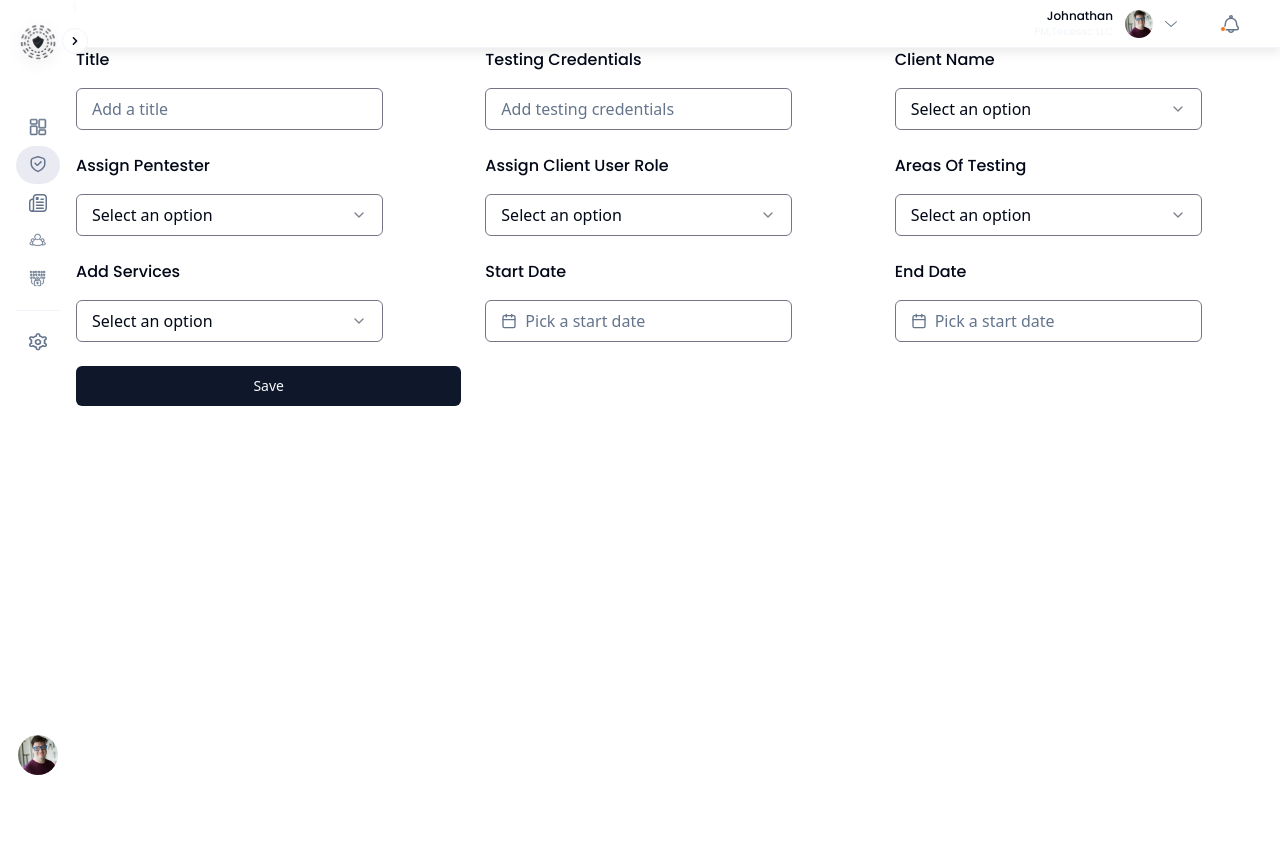
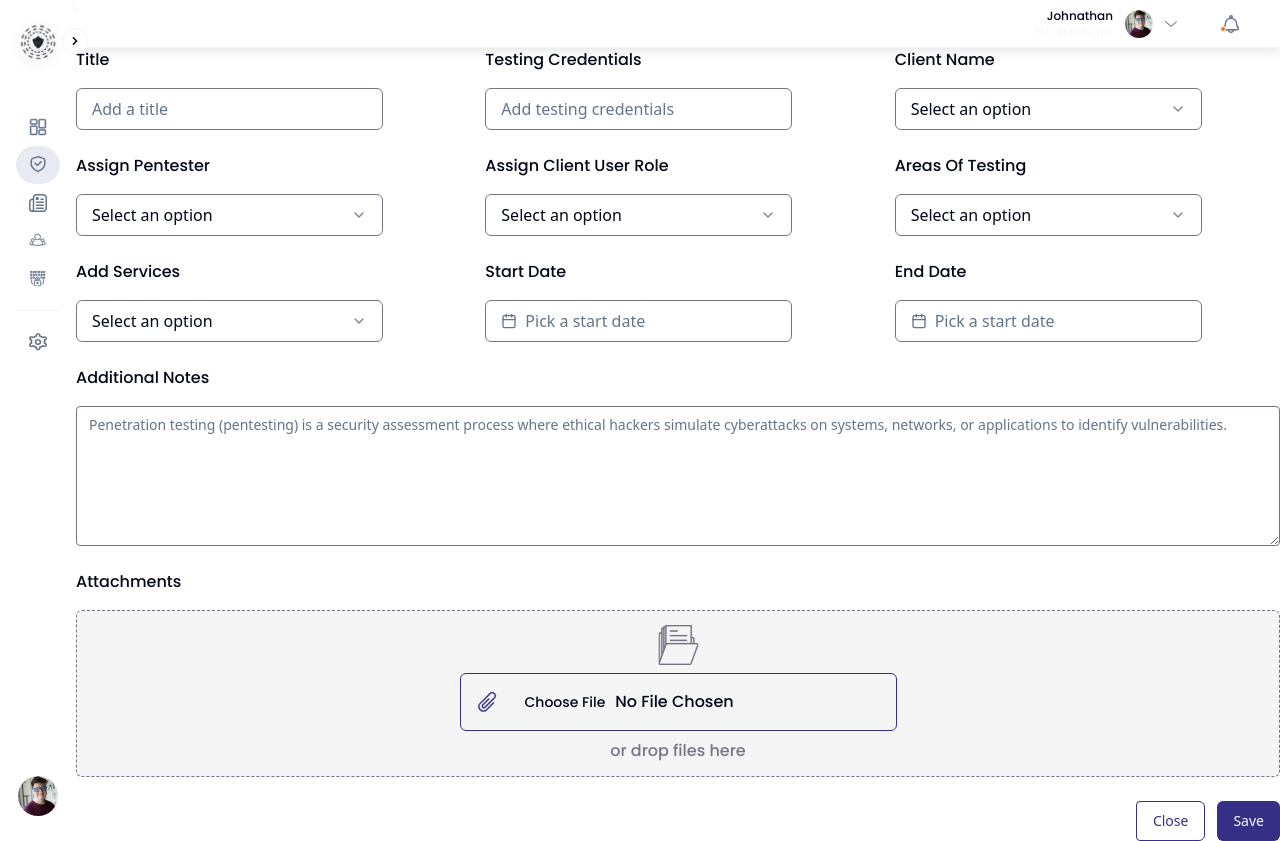
Before and after one commit to tariq-csit/frontend-staging, a React (Vite) app: page /dashboard/pentests in a window 1280 px wide. Before the commit the page ends 800 px from the top, so only its background shows below. Built offline with nearby package versions, Linux system fonts and the light colour scheme.

Commit message:
Add text area and file input field in the new pentests form

```diff
--- a/src/components/newPentestsForm/NewPentestsForm.tsx
+++ b/src/components/newPentestsForm/NewPentestsForm.tsx
@@ -1,10 +1,14 @@
 import React from "react";
+import papersIcon from '/papers.svg'
+import fileIcon from '/file.svg'
 import { useForm } from "react-hook-form";
 import { zodResolver } from "@hookform/resolvers/zod";
 import { format } from "Date-fns"
 import { Calendar as CalendarIcon } from "lucide-react"
 import { Calendar } from "@/components/ui/calendar"
 import { cn } from "@/lib/utils"
+import { Textarea } from "@/components/ui/textarea"
+
 import {
   Select,
   SelectContent,
@@ -34,8 +38,8 @@ const formSchema = z.object({
   Title: z.string().min(3, {
     message: "Title must be atleast 3 characters long",
   }),
-  TestingCredentials: z.string().min(1, {
-    message: "Required",
+  TestingCredentials: z.string().min(3, {
+    message: "Credentials must be atleast 3 characters long",
   }),
   ClientName: z.string().min(1, {
     message: "Required",
@@ -52,12 +56,12 @@ const formSchema = z.object({
   AddServices: z.string().min(1, {
     message: "Required",
   }),
-  StartDate: z.string().min(1, {
-    message: "Required",
+  StartDate: z.any(),
+  EndDate: z.any(),
+  AdditionalNotes: z.string().min(3, {
+    message: "Notes must be atleast 3 characters long",
   }),
-  EndDate: z.string().min(1, {
-    message: "Required",
-  }),
+  Attachments: z.any()
 
 });
 
@@ -75,8 +79,10 @@ function NewPentestsForm() {
       ClientName: '',
       AssignPentester: '',
       AssignClientUserRole: '',
-      StartDate: '',
-      EndDate: ''
+      StartDate: startDate,
+      EndDate: endDate,
+      AdditionalNotes: '',
+      Attachments: ''
     },
   });
   const onSubmit = (values: z.infer<typeof formSchema>) => {
@@ -86,9 +92,11 @@ function NewPentestsForm() {
   return (
     <Form {...form}>
       <form
+      className="flex flex-col justify-between gap-component"
         onSubmit={form.handleSubmit(onSubmit)}
-        className="grid grid-cols-3 gap-component self-stretch"
+
       >
+        <div className="grid grid-cols-3 gap-component self-stretch">
         <FormField
           control={form.control}
           name="Title"
@@ -137,7 +145,7 @@ function NewPentestsForm() {
               </FormLabel>
               <FormControl>
               <Select >
-          <SelectTrigger {...field} className="flex h-input px-input justify-between items-center border border-inputBorder rounded-input w-full sm:text-sm lg:text-base">
+          <SelectTrigger className="flex h-input px-input justify-between items-center border border-inputBorder rounded-input w-full sm:text-sm lg:text-base">
             <SelectValue placeholder="Select an option" />
           </SelectTrigger>
           <SelectContent>
@@ -161,7 +169,7 @@ function NewPentestsForm() {
               </FormLabel>
               <FormControl>
               <Select >
-          <SelectTrigger {...field} className="flex h-input px-input justify-between items-center border border-inputBorder rounded-input w-full sm:text-sm lg:text-base">
+          <SelectTrigger  className="flex h-input px-input justify-between items-center border border-inputBorder rounded-input w-full sm:text-sm lg:text-base">
             <SelectValue placeholder="Select an option" />
           </SelectTrigger>
           <SelectContent>
@@ -185,7 +193,7 @@ function NewPentestsForm() {
               </FormLabel>
               <FormControl>
               <Select >
-          <SelectTrigger {...field} className="flex h-input px-input justify-between items-center border border-inputBorder rounded-input w-full sm:text-sm lg:text-base">
+          <SelectTrigger className="flex h-input px-input justify-between items-center border border-inputBorder rounded-input w-full sm:text-sm lg:text-base">
             <SelectValue placeholder="Select an option" />
           </SelectTrigger>
           <SelectContent>
@@ -209,7 +217,7 @@ function NewPentestsForm() {
               </FormLabel>
               <FormControl>
               <Select >
-          <SelectTrigger {...field} className="flex h-input px-input justify-between items-center border border-inputBorder rounded-input w-full sm:text-sm lg:text-base">
+          <SelectTrigger  className="flex h-input px-input justify-between items-center border border-inputBorder rounded-input w-full sm:text-sm lg:text-base">
             <SelectValue placeholder="Select an option" />
           </SelectTrigger>
           <SelectContent>
@@ -233,7 +241,7 @@ function NewPentestsForm() {
               </FormLabel>
               <FormControl>
               <Select >
-          <SelectTrigger {...field} className="flex h-input px-input justify-between items-center border border-inputBorder rounded-input w-full sm:text-sm lg:text-base">
+          <SelectTrigger className="flex h-input px-input justify-between items-center border border-inputBorder rounded-input w-full sm:text-sm lg:text-base">
             <SelectValue placeholder="Select an option" />
           </SelectTrigger>
           <SelectContent>
@@ -256,9 +264,9 @@ function NewPentestsForm() {
               Start Date
               </FormLabel>
               <FormControl>
-              <Popover >
+              <Popover {...field}>
       <PopoverTrigger asChild>
-        <Button {...field}
+        <Button
           variant={"outline"}
           className={cn(
             "flex h-input px-input  justify-start border border-inputBorder rounded-input w-full sm:text-sm lg:text-base",
@@ -321,7 +329,56 @@ function NewPentestsForm() {
             </FormItem>
           )}
         />
-      <Button type="submit">Save</Button>
+        </div>
+        <div className="flex w-full" >
+        <FormField
+          control={form.control}
+          name="AdditionalNotes"
+          render={({ field }) => (
+            <FormItem className="flex w-full  flex-col items-start gap-2 ">
+              <FormLabel className="font-poppins font-medium capitalize text-2xs sm:text-sm lg:text-base">
+              Additional Notes
+              </FormLabel>
+              <FormControl>
+        <Textarea {...field} className="flex h-textArea rounded-sm border border-inputBorder p-listItem items-start gap-nav self-stretch" placeholder={textareaPlaceHolder} />
+        </FormControl>
+              <FormMessage />
+            </FormItem>
+          )}
+        />
+        </div>
+        <div className="flex w-full" >
+
+        <FormField
+          control={form.control}
+          name="Attachments"
+          render={({ field }) => (
+            <FormItem className="flex w-full  flex-col items-start gap-2 ">
+              <FormLabel className="font-poppins font-medium capitalize text-2xs sm:text-sm lg:text-base">
+              Attachments
+              </FormLabel>
+              <FormControl>
+                <div className="flex flex-col items-center justify-center gap-2  h-attachmentsField rounded-formInput border border-dashed bg-[#F5F5F5] border-inputBorder p-listItem  self-stretch">
+                  <div className="flex flex-col items-center gap-2 self-stretch ">
+                  <img src={papersIcon}  />
+                <div className="flex p-formBtn justify-center items-center gap-form border rounded-formInput border-primary-900">
+                  <img src={fileIcon}  />
+                  <Input className="font-poppins text-base font-medium capitalize bg-inherit border-none" type="file" placeholder="Choose files"/>
+                </div>
+                  <label className="font-poppins text-inputBorder text-base lowercase font-medium">or drop files here</label>
+                  </div>
+                </div>
+        </FormControl>
+              <FormMessage />
+            </FormItem>
+          )}
+        />
+
+        </div>
+        <div className="flex justify-end items-end gap-settingSection self-stretch">
+          <Button className="bg-white border border-primary-900 rounded-s hover:text-white text-primary-900 text-sm leading-4 font-normal p-formBtn">Close</Button>
+          <Button className="bg-primary-900 text-sm leading-4 font-normal p-formBtn" type="submit">Save</Button>
+        </div>
       </form>
     </Form>
   );
--- /dev/null
+++ b/src/components/ui/textarea.tsx
@@ -0,0 +1,24 @@
+import * as React from "react"
+
+import { cn } from "@/lib/utils"
+
+export interface TextareaProps
+  extends React.TextareaHTMLAttributes<HTMLTextAreaElement> {}
+
+const Textarea = React.forwardRef<HTMLTextAreaElement, TextareaProps>(
+  ({ className, ...props }, ref) => {
+    return (
+      <textarea
+        className={cn(
+          "flex min-h-[80px] w-full rounded-md border border-input bg-background px-3 py-2 text-sm ring-offset-background placeholder:text-muted-foreground focus-visible:outline-none focus-visible:ring-2 focus-visible:ring-ring focus-visible:ring-offset-2 disabled:cursor-not-allowed disabled:opacity-50",
+          className
+        )}
+        ref={ref}
+        {...props}
+      />
+    )
+  }
+)
+Textarea.displayName = "Textarea"
+
+export { Textarea }
--- a/tailwind.config.js
+++ b/tailwind.config.js
@@ -82,7 +82,8 @@ export default {
   			reportsComponent: '1.25rem',
   			reoprtItem: '1.25rem',
   			settingSection: '3.75rem',
-  			input: '0.9375rem'
+  			input: '0.9375rem',
+				formBtn: '0.5rem 1rem'
   		},
   		height: {
   			icon: '1.25rem',
@@ -91,7 +92,8 @@ export default {
   			tableVarients: '3.125rem',
   			team: '2.1875rem',
   			input: '2.625rem',
-  			textArea: '8.75rem'
+  			textArea: '8.75rem',
+				attachmentsField: '10.4375rem'
   		},
   		gap: {
   			nav: '0.625rem',
```
Also changed, not shown: public/file.svg (added), public/papers.svg (added).
